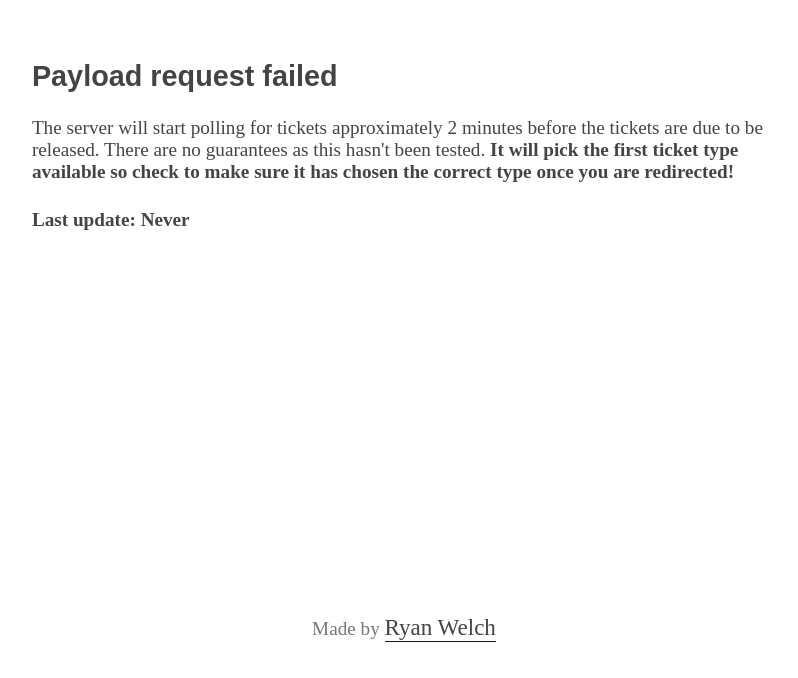
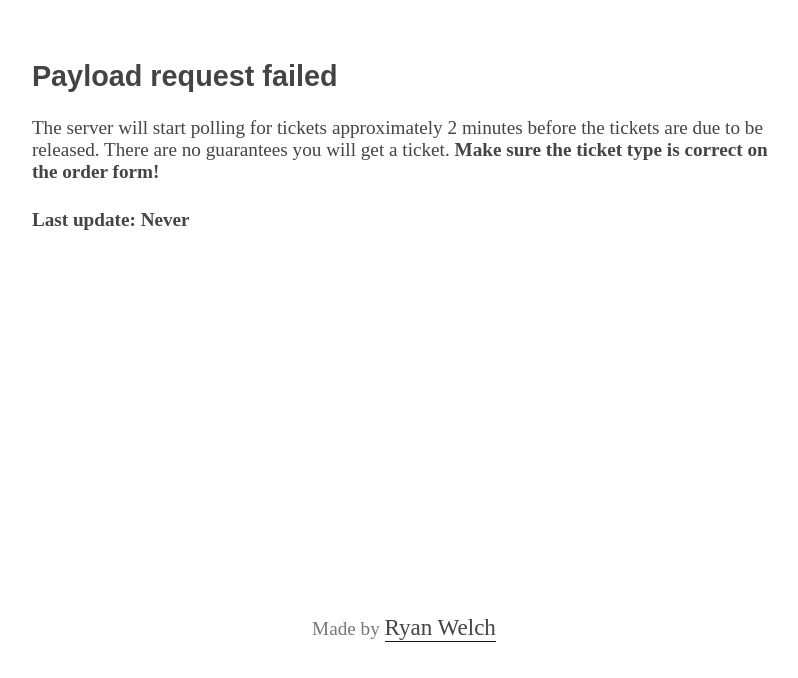
Before and after one commit to ryanwr/hackkings, a website: page public/index.html in a window 1280 px wide. Shown: the part 120-798 px from the top of the page, without its empty margins (236-1034 px from the left). Drawn offline with nearby package versions, Linux system fonts and the light colour scheme; no server answers.

Commit message:
Update instructions

```diff
--- a/public/index.html
+++ b/public/index.html
@@ -127,8 +127,7 @@
 
       <p>
         The server will start polling for tickets approximately 2 minutes before the tickets are due to be released.
-        There are no guarantees as this hasn't been tested. <b>It will pick the first ticket type available so check to make
-        sure it has chosen the correct type once you are redirected!</b>
+        There are no guarantees you will get a ticket. <b>Make sure the ticket type is correct on the order form!</b>
       </p>
 
       <h4 class="last_update">Last update: Never</h4>
```
